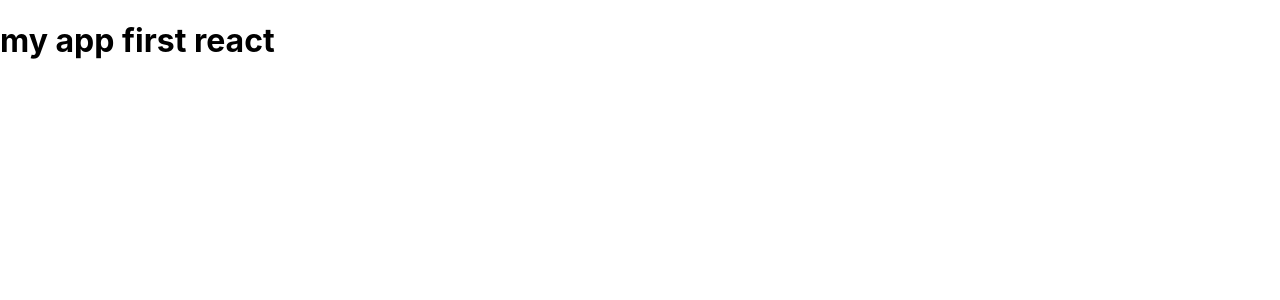
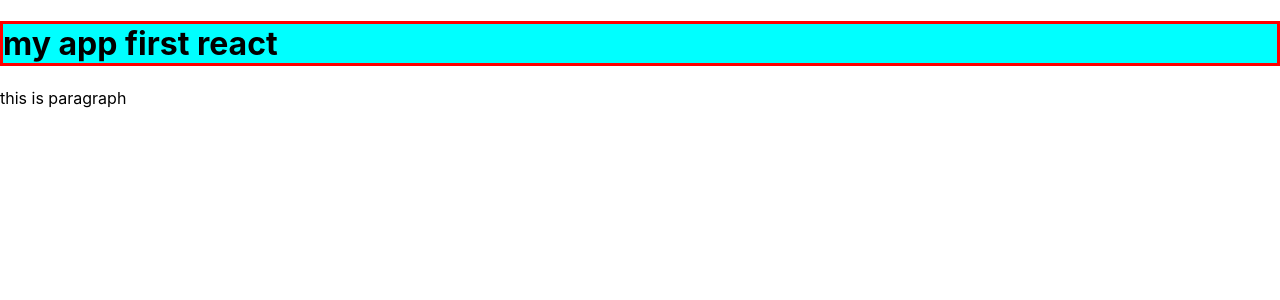
Before and after one commit to sonal-shivrekar/ARCreact, a React (Create React App) app: page / in a window 1280 px wide. Shown: the top 300 px of the page. Built offline with nearby package versions, Linux system fonts and the light colour scheme.

Commit message:
3rd commit

```diff
--- a/src/App.css
+++ b/src/App.css
@@ -1,38 +1,4 @@
-.App {
-  text-align: center;
+h1{
+  background-color: aqua;
+  border: 3px solid red;
 }
-
-.App-logo {
-  height: 40vmin;
-  pointer-events: none;
-}
-
-@media (prefers-reduced-motion: no-preference) {
-  .App-logo {
-    animation: App-logo-spin infinite 20s linear;
-  }
-}
-
-.App-header {
-  background-color: #282c34;
-  min-height: 100vh;
-  display: flex;
-  flex-direction: column;
-  align-items: center;
-  justify-content: center;
-  font-size: calc(10px + 2vmin);
-  color: white;
-}
-
-.App-link {
-  color: #61dafb;
-}
-
-@keyframes App-logo-spin {
-  from {
-    transform: rotate(0deg);
-  }
-  to {
-    transform: rotate(360deg);
-  }
-}
--- a/src/App.js
+++ b/src/App.js
@@ -3,9 +3,13 @@
 
 function App() {
   return (
+
+    <div>
     <h1>my app first  react</h1>
 
+    <p>this is paragraph</p>
 
+</div>
 
    /* <div className="App">
       <header className="App-header">
```
